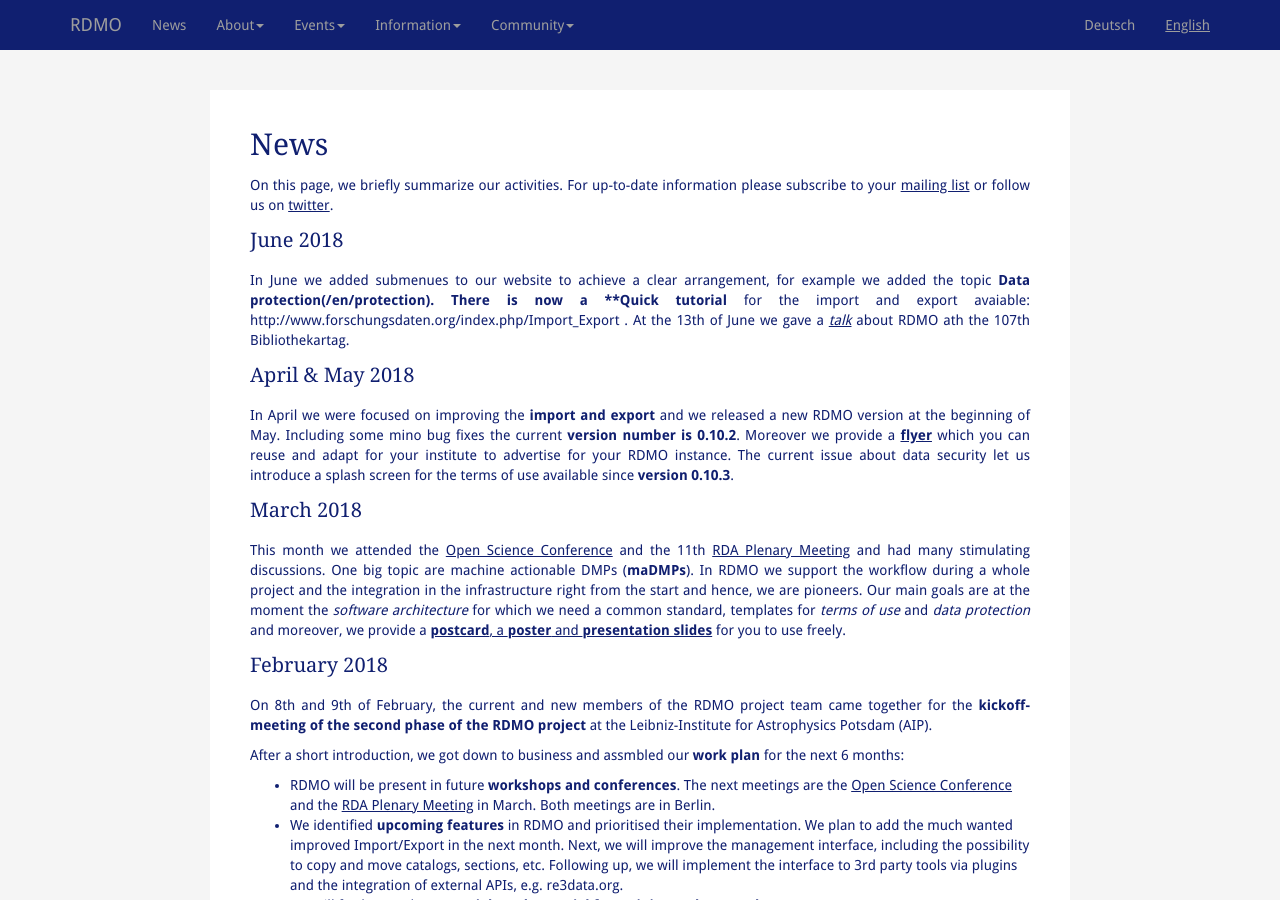
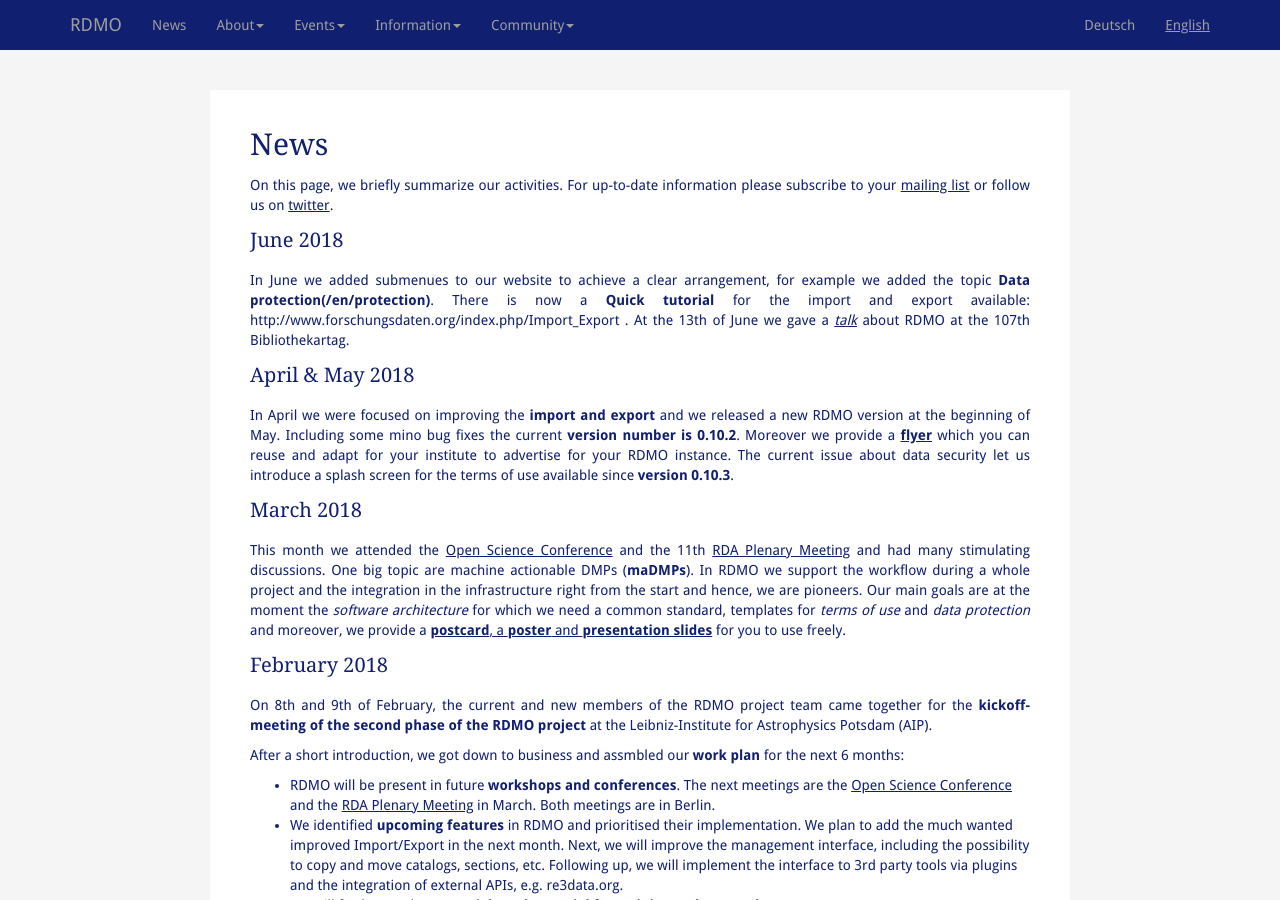
Before and after one commit to rdmorganiser/rdmorganiser.github.io, a Jekyll site: the page built from en/news.md, in a window 1280 px wide and 900 px high. Built offline with Jekyll 4.4.1, drawn with Linux system fonts in a browser that asks for light colours; our own code applies the rules of GitHub Pages for plain Markdown files.

Commit message:
Update news.md

```diff
--- a/en/news.md
+++ b/en/news.md
@@ -13,7 +13,7 @@
 June 2018
 ----------
 
-In June we added submenues to our website to achieve a clear arrangement, for example we added the topic **Data protection({{site.baseurl}}/en/protection). There is now a **Quick tutorial** for the import and export avaiable: http://www.forschungsdaten.org/index.php/Import_Export . At the 13th of June we gave a *[talk]({{ site.baseurl}}/en/talks)* about RDMO ath the 107th Bibliothekartag.
+In June we added submenues to our website to achieve a clear arrangement, for example we added the topic **Data protection({{site.baseurl}}/en/protection)**. There is now a **Quick tutorial** for the import and export available: http://www.forschungsdaten.org/index.php/Import_Export . At the 13th of June we gave a *[talk]({{ site.baseurl}}/en/talks)* about RDMO at the 107th Bibliothekartag.
 
 April & May 2018
 ------------------
```
